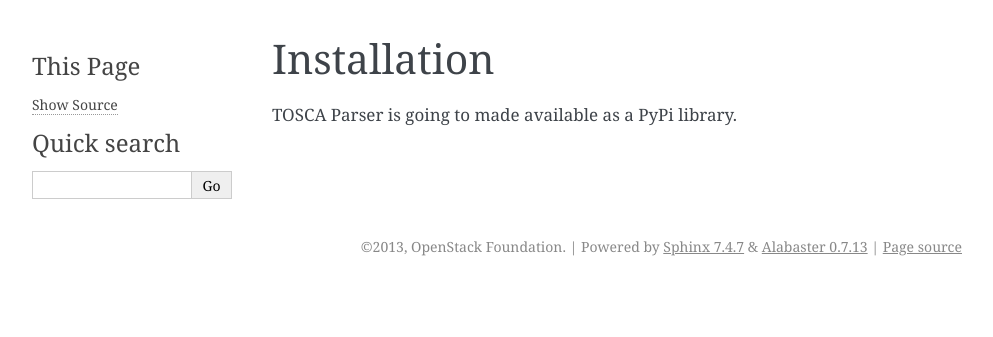
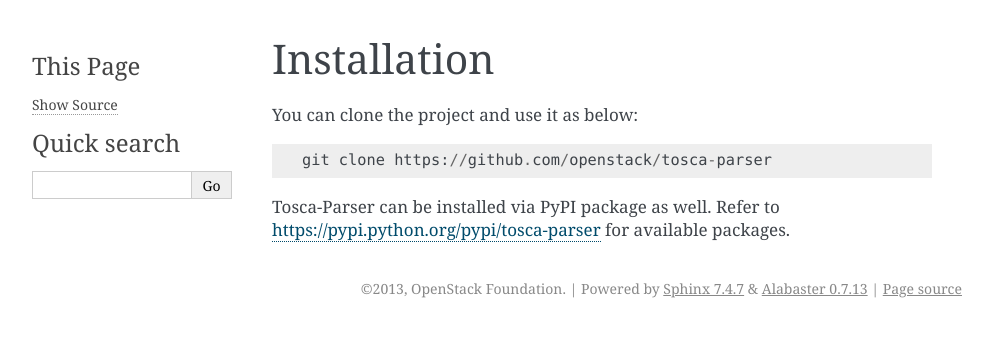
Before and after one commit to openstack/tosca-parser, a Sphinx documentation site: the page built from doc/source/installation.rst, in a window 1280 px wide. Shown: the top 337 px of the page, without its empty margins (148-1141 px from the left). Built offline with Sphinx 7.4.7, drawn with Linux system fonts in a browser that asks for light colours.

Commit message:
Update documentation
Update installation and usage doc.

Change-Id: I7cd55c999633cf63f25db631bf50c47b66421bca
Implements: blueprint tosca-shell-entry-support

```diff
--- a/doc/source/installation.rst
+++ b/doc/source/installation.rst
@@ -2,4 +2,8 @@
 Installation
 ============
 
-TOSCA Parser is going to made available as a PyPi library.
+You can clone the project and use it as below::
+
+    git clone https://github.com/openstack/tosca-parser
+
+Tosca-Parser can be installed via PyPI package as well. Refer to https://pypi.python.org/pypi/tosca-parser for available packages.
```
Also changed, not shown: doc/source/usage.rst (+8 -3 lines).
